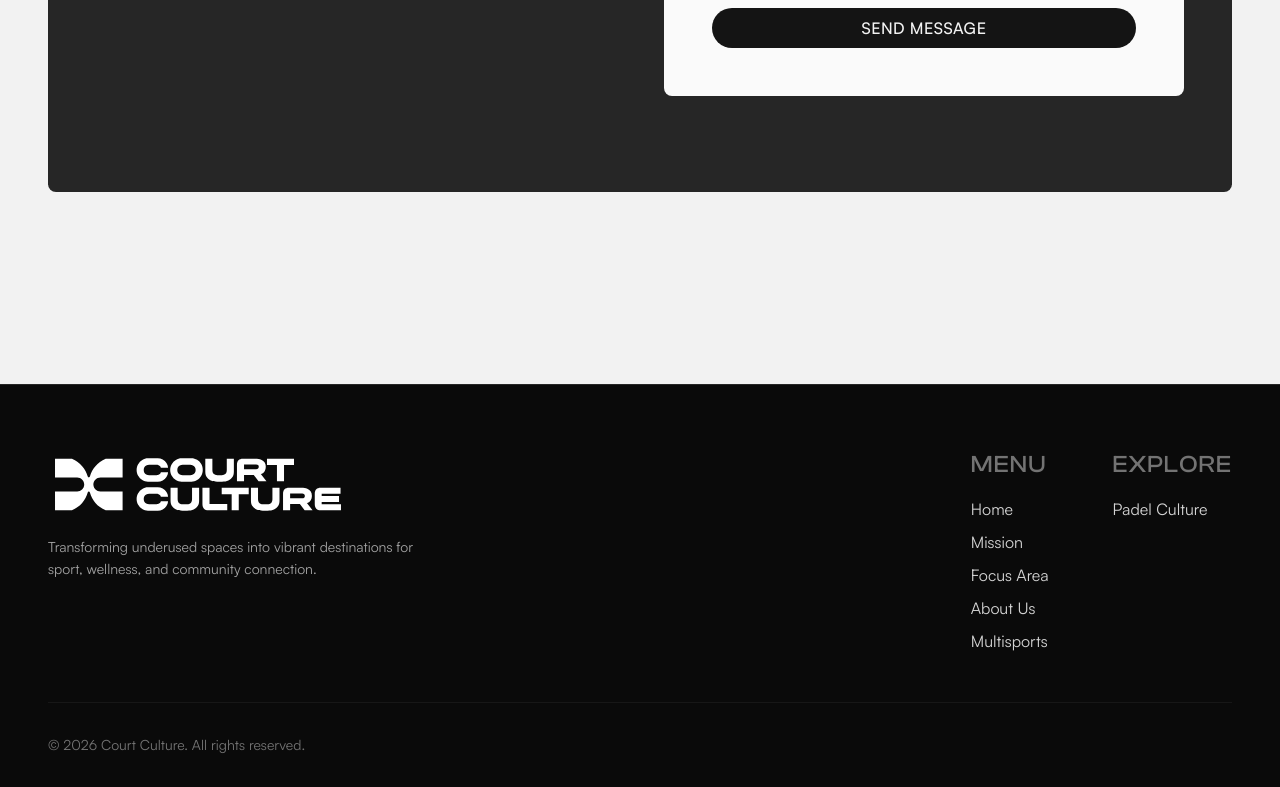
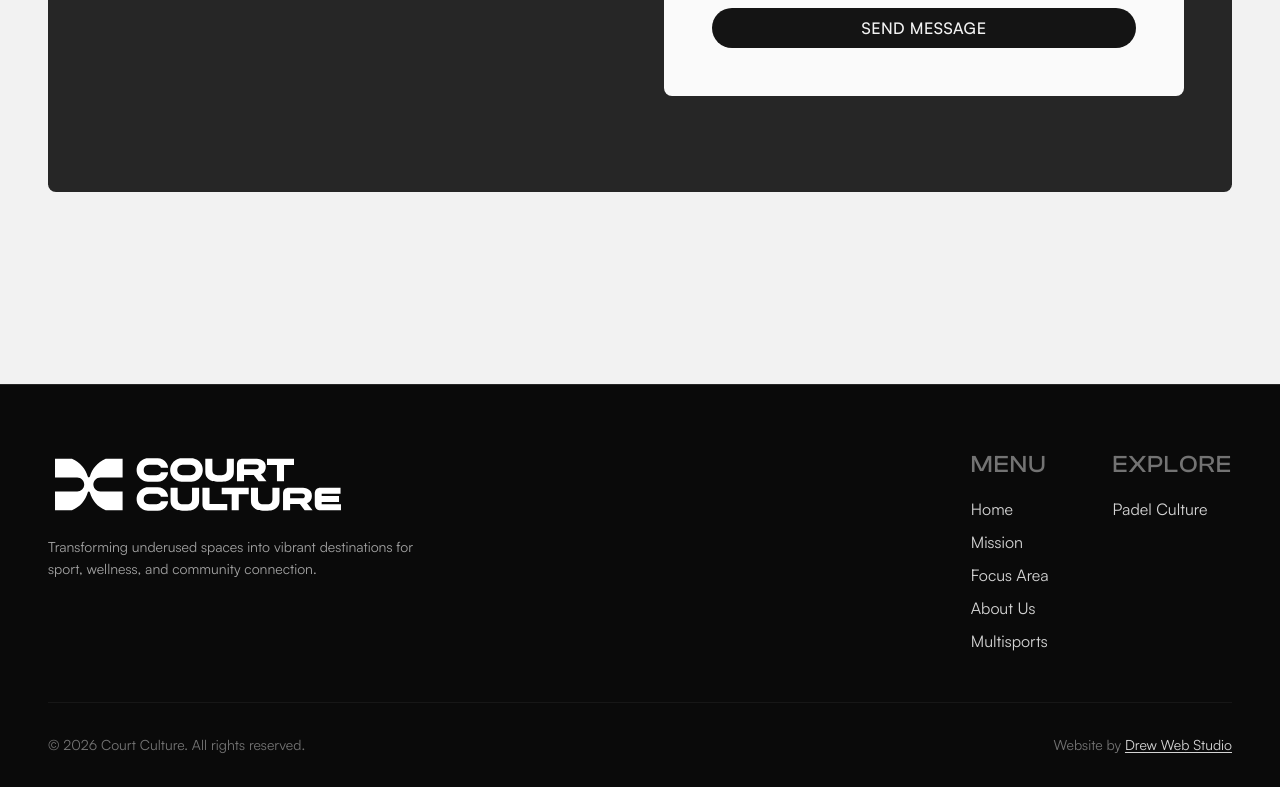
Before and after one commit to andrewnguyen-dev/court-culture, a Next.js app: page /padel-culture in a window 1280 px wide. Shown: the part 3626-4413 px from the top of the page. Built offline with nearby package versions, Linux system fonts and the light colour scheme; no server answers.

Commit message:
feat: add Website by ...

```diff
--- a/components/footer.tsx
+++ b/components/footer.tsx
@@ -71,15 +71,7 @@ const Footer = () => {
           <p className="font-satoshi text-sm text-neutral-500 text-center md:text-left">
             &copy; {currentYear} Court Culture. All rights reserved.
           </p>
-
-          {/* <div className="flex items-center gap-6">
-             <Link href="#" className="font-satoshi text-sm text-neutral-500 hover:text-white transition-colors">
-                Privacy Policy
-             </Link>
-             <Link href="#" className="font-satoshi text-sm text-neutral-500 hover:text-white transition-colors">
-                Terms of Service
-             </Link>
-          </div> */}
+          <p className="font-satoshi text-sm text-neutral-500">Website by <a href="https://www.drewwebstudio.com.au" className="text-neutral-300 underline underline-offset-2 hover:text-white transition-colors">Drew Web Studio</a></p>
         </div>
       </div>
     </footer>
```
